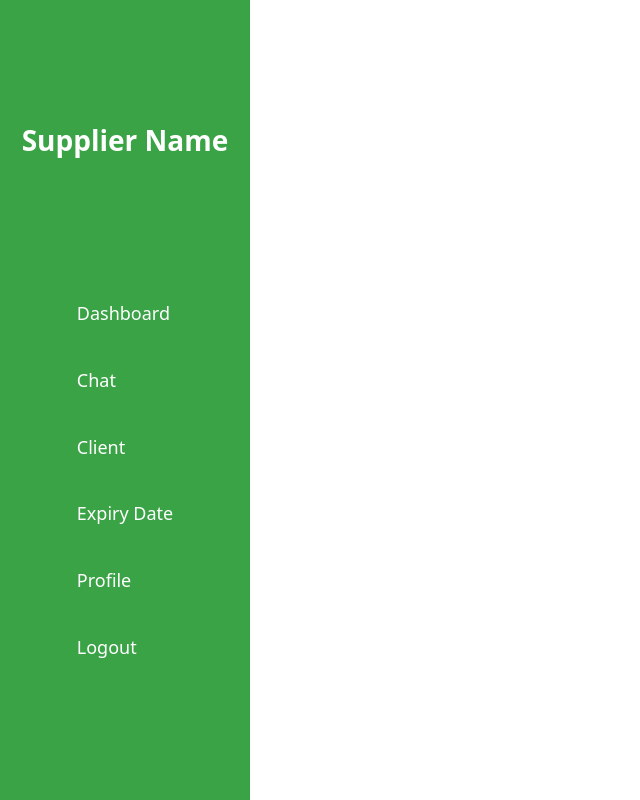
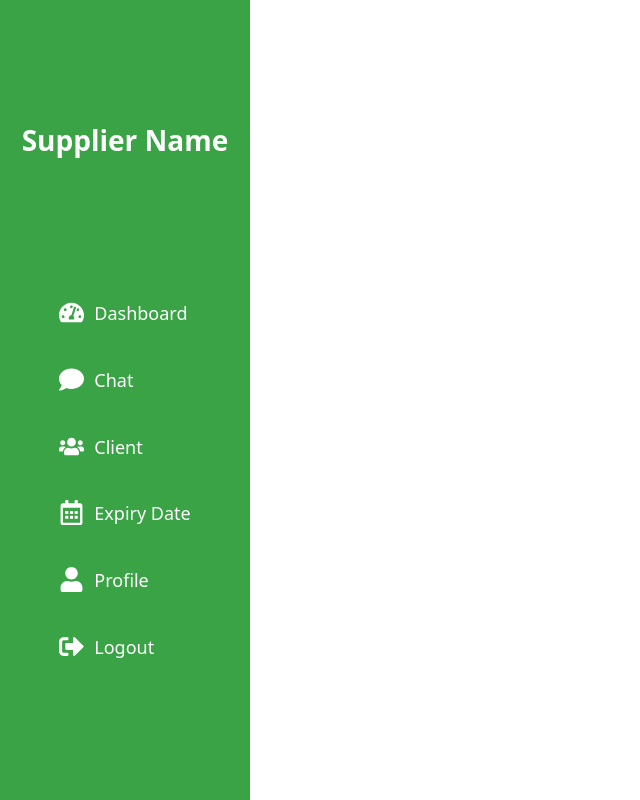
Before and after one commit to khaled-bissani/shelves-tracker, a React (Create React App) app in the folder supplier-frontend/: page /home in a window 1280 px wide. Shown: the whole page, without its empty margins (0-640 px from the left). Built offline with nearby package versions, Linux system fonts and the light colour scheme.

Commit message:
Frontend <> Supplier frontend: adding icons to the sidebar

```diff
--- a/supplier-frontend/src/components/SideBar.jsx
+++ b/supplier-frontend/src/components/SideBar.jsx
@@ -1,27 +1,34 @@
 import React from 'react'
 import { Link } from "react-router-dom";
+import { FaTachometerAlt,FaComment,FaUsers,FaRegCalendarAlt,FaUser,FaSignOutAlt} from "react-icons/fa";
 
 const SideBar = () => {
   return (
     <div className='flex flex-col items-center justify-evenly w-[250px] h-screen bg-[#3AA346]'>
         <h1 className='text-white text-[28px] font-sans font-bold'>Supplier Name</h1>
         <div className='flex flex-col items-start justify-around h-[400px]'>
-            <Link className='text-white text-[18px] font-sans' to={"/home"}>
+            <Link className='flex text-white text-[18px] font-sans' to={"/home"}>
+                <FaTachometerAlt style={{color: "white", fontSize:"25px", marginRight:"10px"}}/>
                 <p>Dashboard</p>
             </Link>
-            <Link className='text-white text-[18px] font-sans' to={"/chat"}>
+            <Link className='flex text-white text-[18px] font-sans' to={"/chat"}>
+                <FaComment style={{color: "white", fontSize:"25px", marginRight:"10px"}}/>
                 <p>Chat</p>
             </Link>
-            <Link className='text-white text-[18px] font-sans' to={"/client"}>
+            <Link className='flex text-white text-[18px] font-sans' to={"/client"}>
+                <FaUsers style={{color: "white", fontSize:"25px", marginRight:"10px"}}/>
                 <p>Client</p>
             </Link>
-            <Link className='text-white text-[18px] font-sans' to={"/expiry"}>
+            <Link className='flex text-white text-[18px] font-sans' to={"/expiry"}>
+                <FaRegCalendarAlt style={{color: "white", fontSize:"25px", marginRight:"10px"}}/>
                 <p>Expiry Date</p>
             </Link>
-            <Link className='text-white text-[18px] font-sans' to={"/profile"}>
+            <Link className='flex text-white text-[18px] font-sans' to={"/profile"}>
+                <FaUser style={{color: "white", fontSize:"25px", marginRight:"10px"}}/>
                 <p>Profile</p>
             </Link>
-            <Link className='text-white text-[18px] font-sans' to={"/"}>
+            <Link className='flex text-white text-[18px] font-sans' to={"/"}>
+                <FaSignOutAlt style={{color: "white", fontSize:"25px", marginRight:"10px"}}/>
                 <p>Logout</p>
             </Link>
         </div>
```
